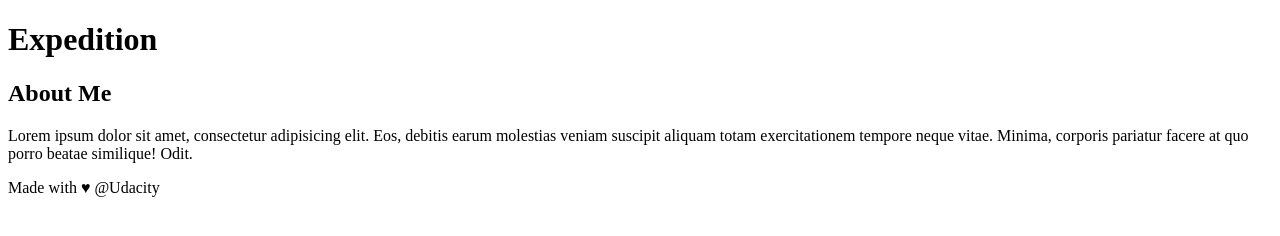
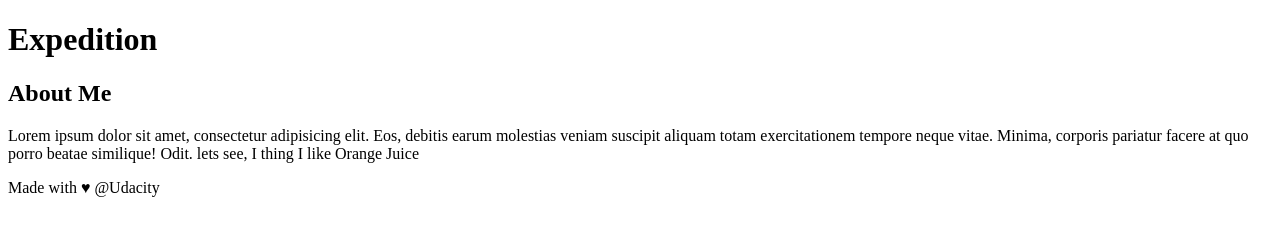
Before and after one commit to rashakh/new-git-project, a plain HTML site: page index.html in a window 1280 px wide. Drawn offline with Linux system fonts and the light colour scheme.

Commit message:
Add Orange Juice to aside

```diff
--- a/index.html
+++ b/index.html
@@ -19,7 +19,8 @@
 		<!-- start of new content -->
 		<aside>
 			<h2>About Me</h2>
-			<p>Lorem ipsum dolor sit amet, consectetur adipisicing elit. Eos, debitis earum molestias veniam suscipit aliquam totam exercitationem tempore neque vitae. Minima, corporis pariatur facere at quo porro beatae similique! Odit.</p>
+			<p>Lorem ipsum dolor sit amet, consectetur adipisicing elit. Eos, debitis earum molestias veniam suscipit aliquam totam exercitationem tempore neque vitae. Minima, corporis pariatur facere at quo porro beatae similique! Odit.
+			lets see, I thing I like Orange Juice</p>
 		</aside>
 		<!-- end of new content -->
 		<footer>
```
